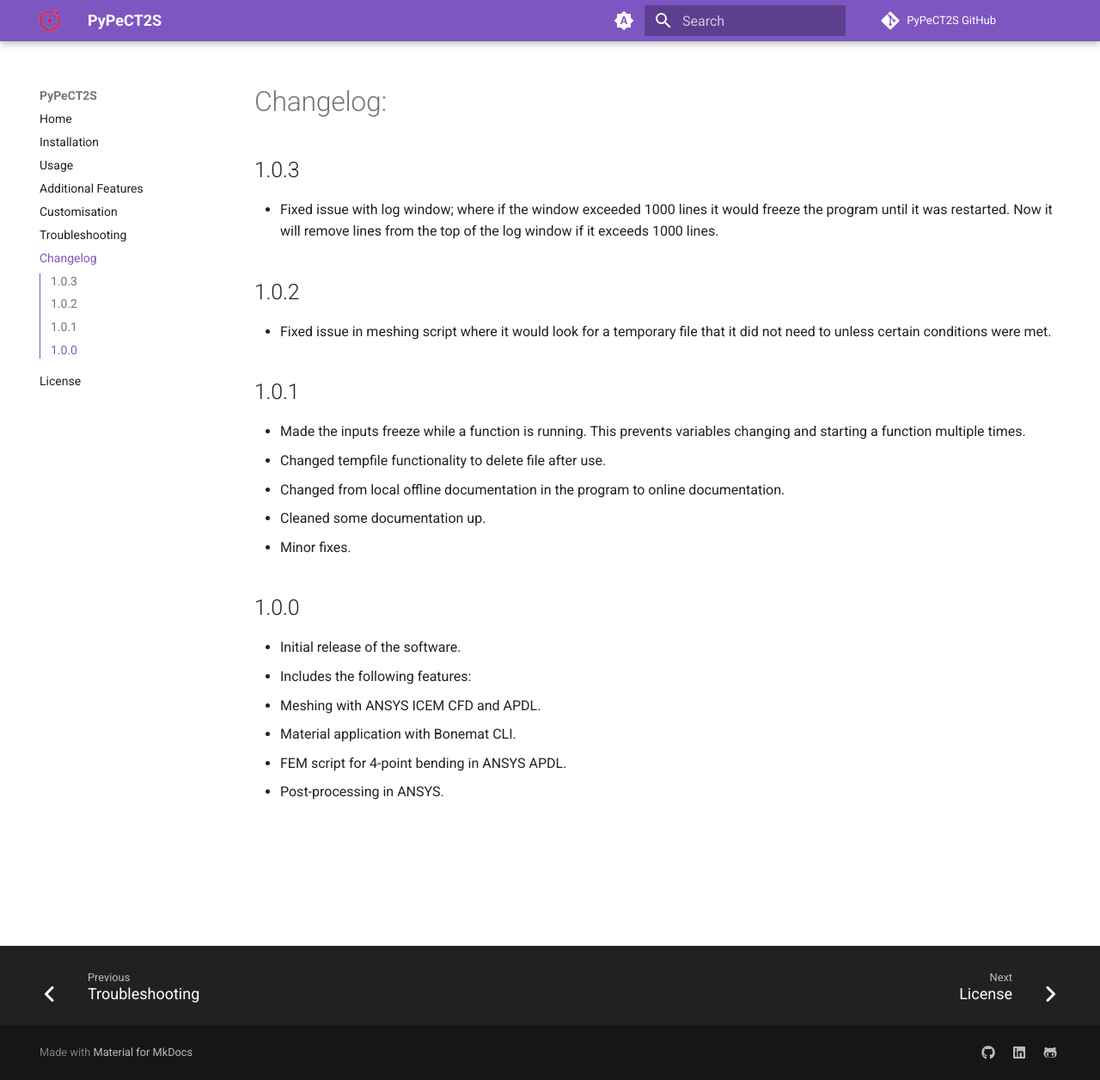
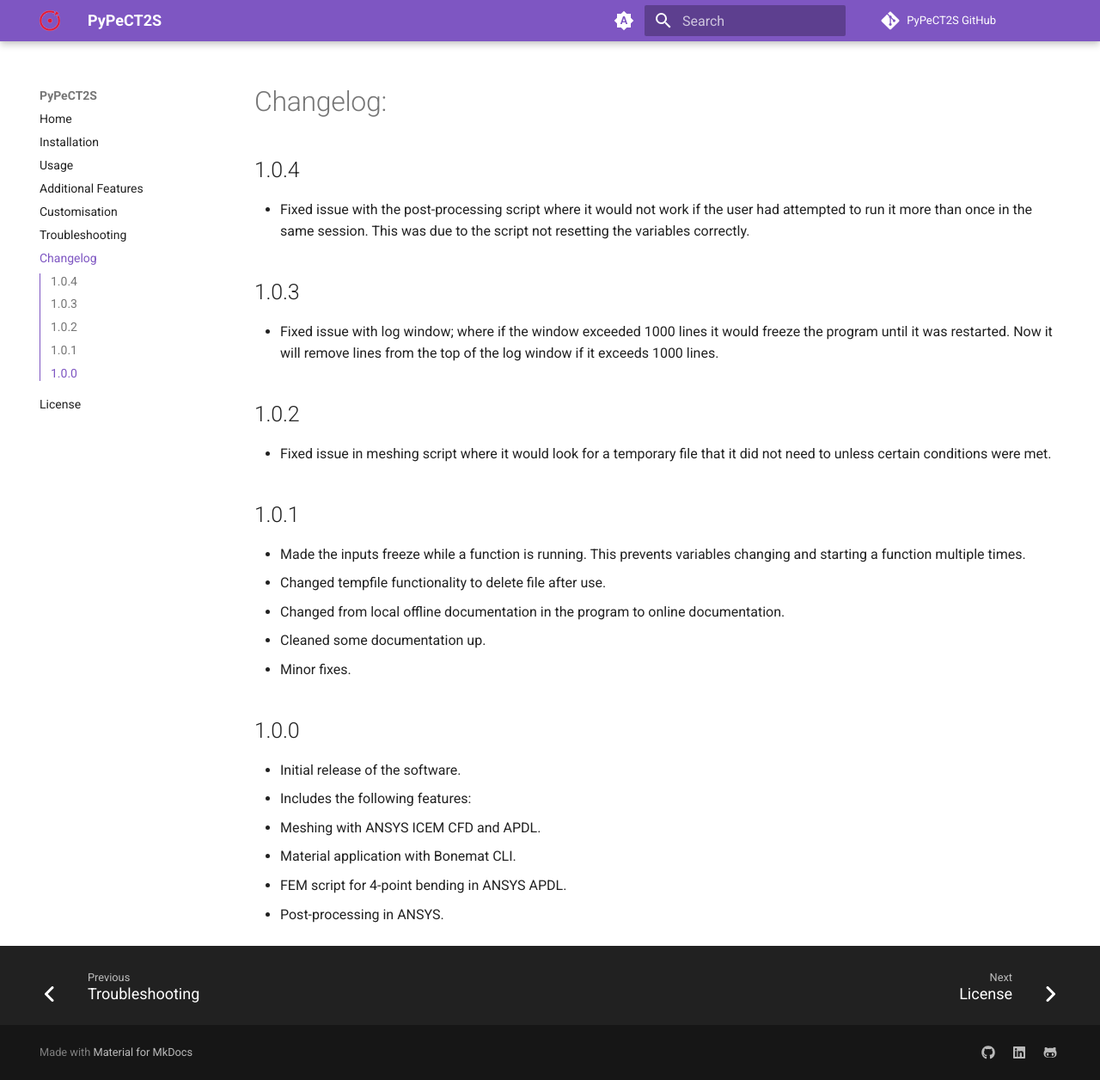
Before and after one commit to INSIGNEO/PyPeCT2S, an MkDocs documentation site: the page built from docs/changelog.md, in a window 1280 px wide and 1256 px high. Shown: the whole window at 86% size. Built offline with MkDocs 1.6.1 and Material for MkDocs 9.7.7, drawn with Linux system fonts in a browser that asks for light colours; comment, search, counter and statistics services are not loaded.

```diff
--- a/docs/changelog.md
+++ b/docs/changelog.md
@@ -1,4 +1,9 @@
 # Changelog:
+
+## 1.0.4
+
+- Fixed issue with the post-processing script where it would not work if the user had attempted to run it more than
+once in the same session. This was due to the script not resetting the variables correctly.
 
 ## 1.0.3
 
```
Also changed, not shown: README.md (+1 -1 lines), docs/index.md (+1 -0 lines).
